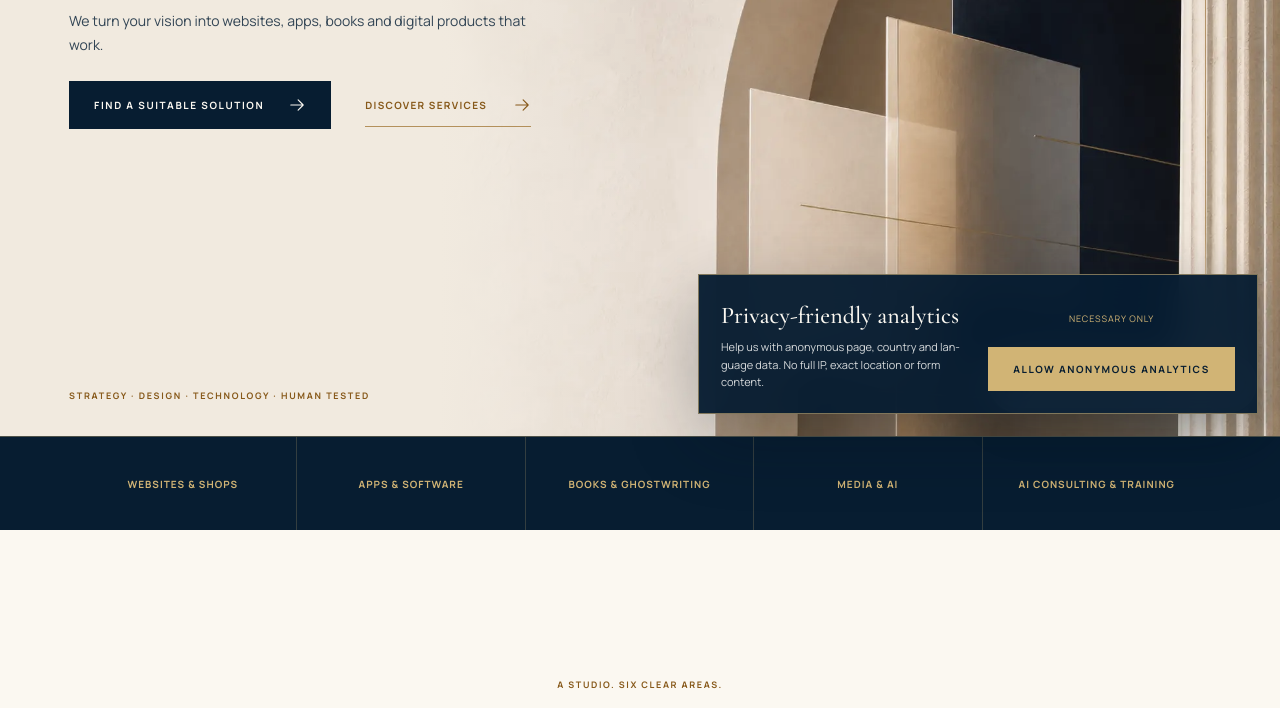
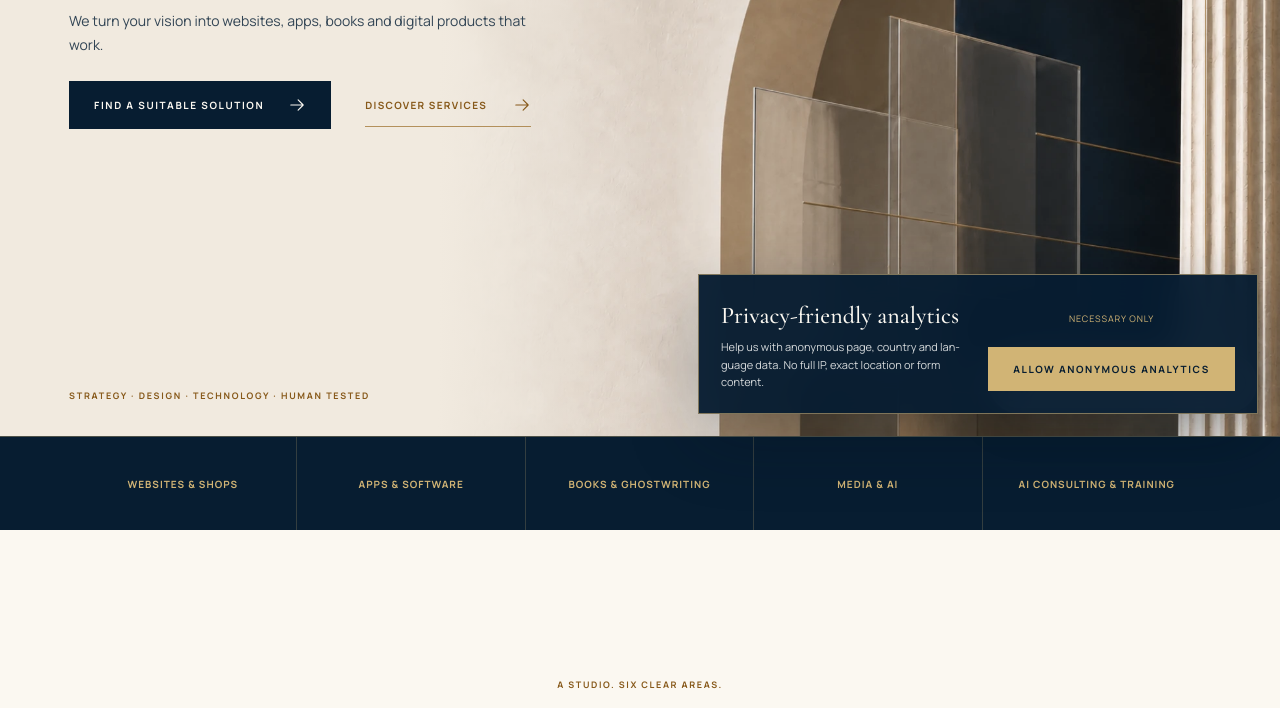
Before and after one commit to o-some/ChelonakiWebsite, an Astro site: page /en in a window 1280 px wide. Shown: the part 364-1072 px from the top of the page. Built offline with nearby package versions, Linux system fonts and the light colour scheme; Astro itself is replaced by a stand-in of ours.

Commit message:
Add reversible liquid glass hero experiment

```diff
--- a/src/App.jsx
+++ b/src/App.jsx
@@ -1047,10 +1047,10 @@ function HomePage() {
         <div className="hero-scene" aria-hidden="true">
           <img
             className="hero-scene-image"
-            src="/assets/hero-architecture.webp"
+            src="/assets/hero-architecture-liquid-glass-v1.webp"
             alt=""
-            width="1536"
-            height="1024"
+            width="1600"
+            height="1100"
           />
         </div>
         <div className="hero-copy">
```
Also changed, not shown: public/assets/hero-architecture-liquid-glass-v1.webp (added).
